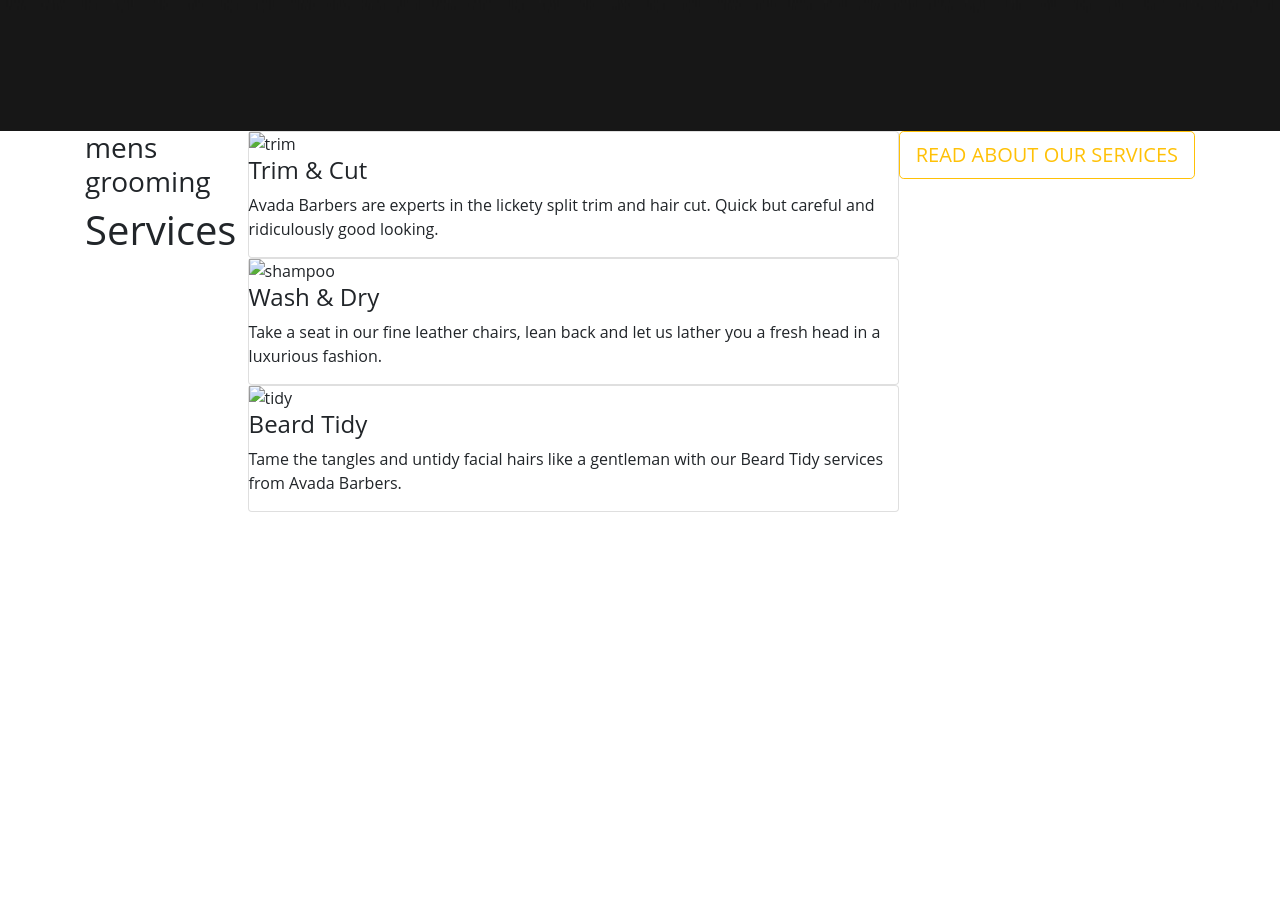
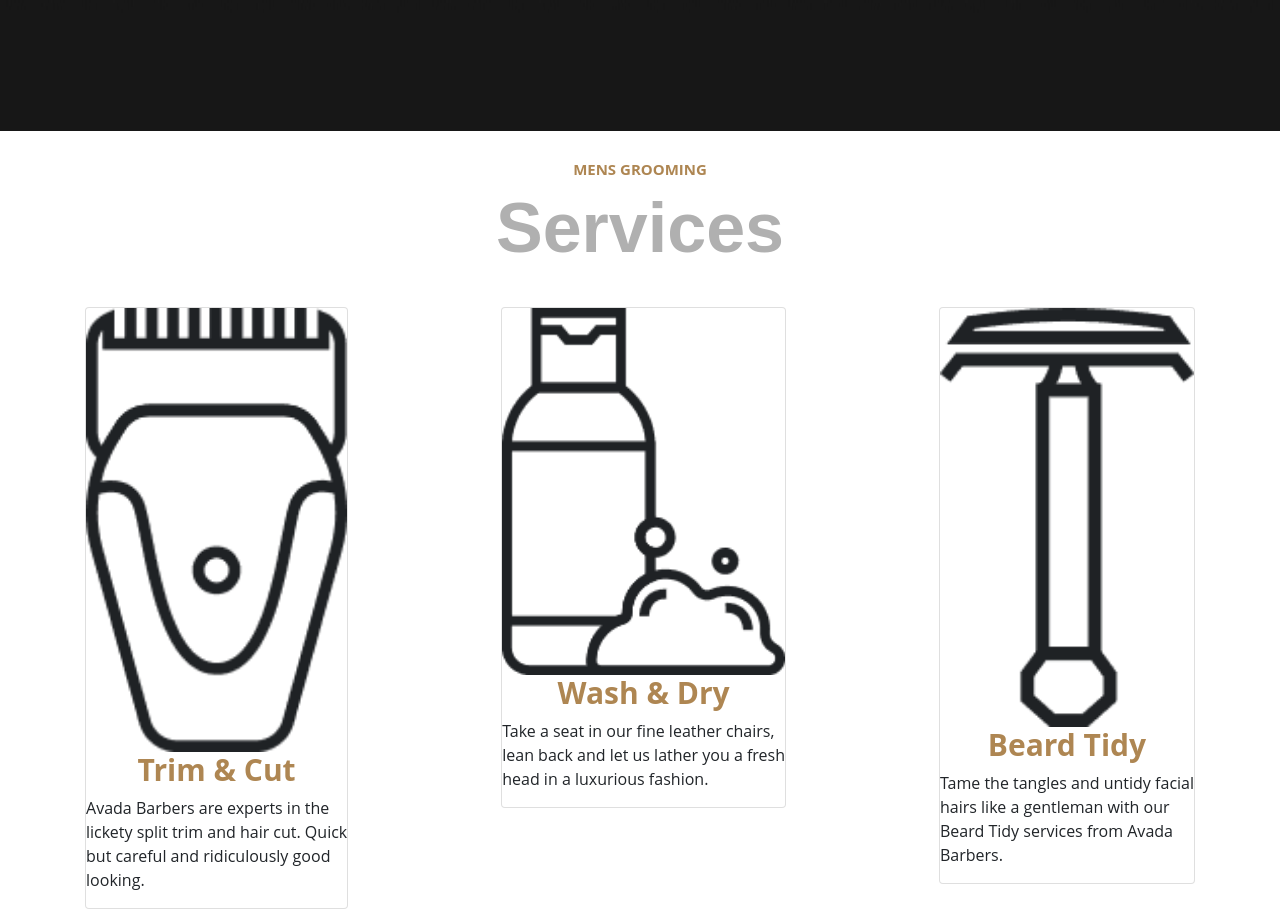
Before and after one commit to MastroJoe/proj-html-vuejs, a website: page index.html in a window 1280 px wide. Shown: the part 1260-2169 px from the top of the page. Drawn offline with nearby package versions, Linux system fonts and the light colour scheme.

Commit message:
img cards

```diff
--- a/index.html
+++ b/index.html
@@ -23,6 +23,8 @@
             <img src="dist/img/avadabarbers-stickylogo-x1.png" width="170" height="60" alt="logo">
           </a>
         </div>
+<!-- /////////////////////////////////////////////////////////////////////////////////////////////////////// -->
+        <!-- UTILIZZARE VUE JS PER HAMBURGER MENU         -->
         <!-- navbar dx con icone -->
         <div class="navbar-icons">
           <a class="cart" href="#">
@@ -70,37 +72,45 @@
     <div class="container-fluid services">
       <div class="container services">
         <div class="services-title">
-          <h3>mens grooming</h3>
+          <h3 class="upper">mens grooming</h3>
           <h1>Services</h1>
         </div>
         <!-- 3 colonne con 3 cards -->
         <div class="services-cards">
           <!-- trim & cut -->
           <div class="card">
-            <img src="" alt="trim">
+            <img src="dist/img/avadabarbers-trimcut-icon-before.png" alt="trim">
             <h4>Trim & Cut</h4>
             <p>Avada Barbers are experts in the
+              <br>
                lickety split trim and hair cut. Quick
+              <br>
                but careful and ridiculously good
+              <br>
                looking.
             </p>
           </div>
           <!-- wash & dry -->
           <div class="card">
-            <img src="" alt="shampoo">
+            <img src="dist/img/avadabarbers-washndry-icon.png" alt="shampoo">
             <h4>Wash & Dry</h4>
             <p>Take a seat in our fine leather chairs,
+              <br>
               lean back and let us lather you a fresh
+              <br>
               head in a luxurious fashion.
             </p>
           </div>
           <!-- beard Tidy -->
           <div class="card">
-            <img src="" alt="tidy">
+            <img src="dist/img/avadabarbers-beardtrim-icon.png" alt="tidy">
             <h4>Beard Tidy</h4>
             <p>Tame the tangles and untidy facial
+              <br>
               hairs like a gentleman with our
+              <br>
               Beard Tidy services from Avada
+              <br>
               Barbers.
             </p>
           </div>
--- a/partials/_content.scss
+++ b/partials/_content.scss
@@ -59,14 +59,10 @@
       align-items: center;
       height: 300px;
       h3 {
-        color: $color-wood;
-        font-size: 15px;
+      @include title-h3;
       }
       h1 {
-        color: $color-lightergrey;
-        font-size: 70px;
-        font-family: $font_title;
-        font-weight: bold;
+      @include title-h1;
       }
       a {
         color: $color-wood;
@@ -80,7 +76,37 @@
     height: 900px;
     background-color: $color-white;
     display: flex;
-    justify-content: center;
+    flex-direction: column;
+    justify-content: space-evenly;
+    align-items: center;
+    .services-title {
+      h3 {
+        @include title-h3;
+        text-align: center;
+      }
+      h1 {
+        @include title-h1;
+        text-align: center;
+      }
+    }
+    .services-cards {
+      width: 100%;
+      display: flex;
+      align-items: flex-start;
+      align-content: flex-start;
+      justify-content: space-between;
+      .card {
+        img {
 
+        }
+        h4 {
+          @include title-h4;
+          text-align: center;
+        }
+        p {
+
+        }
+      }
+    }
   }
 }
--- a/partials/_mixins.scss
+++ b/partials/_mixins.scss
@@ -37,3 +37,23 @@
   flex-direction: column;
   justify-content: center;
 }
+
+// TITOLI
+@mixin title-h3 {
+  color: $color-wood;
+  font-size: 15px;
+  font-weight: bold;
+}
+
+@mixin title-h1  {
+  color: $color-silvergrey;
+  font-size: 70px;
+  font-family: $font_title;
+  font-weight: bold;
+}
+
+@mixin title-h4 {
+  color: $color-wood;
+  font-size: 30px;
+  font-weight: bold;
+}
```
Also changed, not shown: dist/css/master.css.
